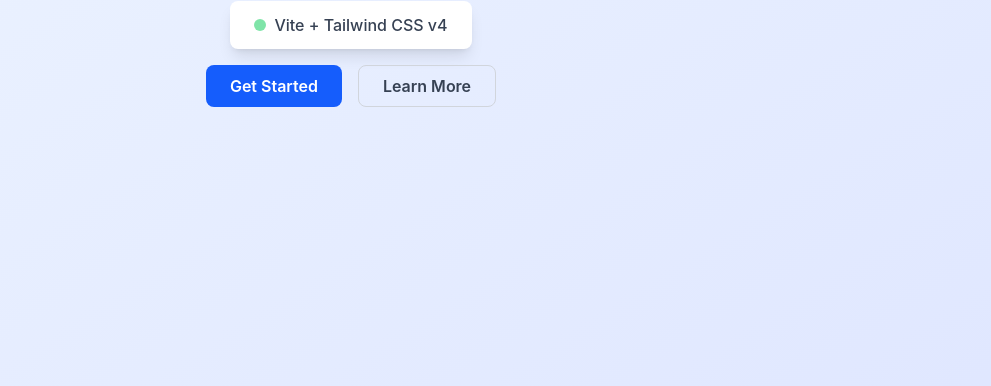
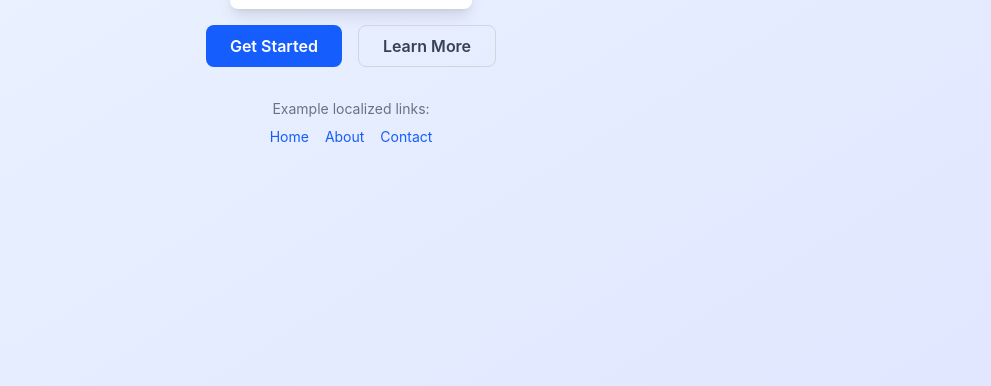
Before and after one commit to rodriguezaitor/lumareweb, a website built with Vite: page index.html in a window 1280 px wide. Shown: the part 414-800 px from the top of the page, without its empty margins (289-1280 px from the left). Built offline with nearby package versions, Linux system fonts and the light colour scheme.

Commit message:
feat: Implement professional i18n system with URL parameters
- Add complete internationalization system with JSON translations
- Support for English and Spanish with automatic detection
- URL parameter support: ?lang=es, ?lang=en
- Dynamic language switcher with flags 🇺🇸🇪🇸
- Localized links with data-i18n-href attribute
- SEO-friendly with proper lang attributes and meta tags
- Title localization working correctly
- Clean architecture with separate translation files
- Dark mode support for language switcher

```diff
--- a/index.html
+++ b/index.html
@@ -4,7 +4,7 @@
     <meta charset="UTF-8" />
     <link rel="icon" type="image/svg+xml" href="/vite.svg" />
     <meta name="viewport" content="width=device-width, initial-scale=1.0" />
-    <title>Lumare - Hello World</title>
+    <title data-i18n="title">Lumare - Hello World</title>
   </head>
   <body>
     <div id="app"></div>
--- /dev/null
+++ b/src/analytics.js
@@ -0,0 +1,41 @@
+// Google Tag Manager Analytics Utility
+class Analytics {
+  constructor() {
+    this.gtmId = "GTM-NWJZTBW7";
+    this.isInitialized = false;
+    this.init();
+  }
+
+  init() {
+    // Wait for GTM dataLayer to be available
+    if (typeof window !== "undefined" && window.dataLayer) {
+      this.isInitialized = true;
+      console.log("Analytics initialized with GTM:", this.gtmId);
+    } else {
+      // Retry initialization after a short delay
+      setTimeout(() => this.init(), 100);
+    }
+  }
+
+  // Track custom events
+  trackEvent(eventName, parameters = {}) {
+    if (this.isInitialized && window.dataLayer) {
+      window.dataLayer.push({
+        event: eventName,
+        event_category: parameters.category || "engagement",
+        event_label: parameters.label || "",
+        value: parameters.value || 0,
+        ...parameters,
+      });
+      console.log("Event tracked:", eventName, parameters);
+    } else {
+      console.warn("Analytics not initialized, event not tracked:", eventName);
+    }
+  }
+}
+
+// Create global analytics instance
+const analytics = new Analytics();
+
+// Export for use in other modules
+export default analytics;
--- /dev/null
+++ b/src/i18n.js
@@ -0,0 +1,188 @@
+// Internationalization System for Lumare
+import en from "./locales/en.json";
+import es from "./locales/es.json";
+
+class I18n {
+  constructor() {
+    this.currentLang = "en";
+    this.translations = {};
+    this.supportedLanguages = ["en", "es"];
+    this.defaultLanguage = "en";
+
+    this.init();
+  }
+
+  async init() {
+    this.detectLanguage();
+    await this.loadTranslations();
+    this.updatePageContent();
+
+    // Ensure update runs once DOM is fully parsed
+    if (document.readyState === "loading") {
+      document.addEventListener(
+        "DOMContentLoaded",
+        () => this.updatePageContent(),
+        { once: true }
+      );
+    } else {
+      this.updatePageContent();
+    }
+
+    this.addLanguageSwitcher();
+  }
+
+  detectLanguage() {
+    const urlParams = new URLSearchParams(window.location.search);
+    const langParam = urlParams.get("lang");
+    if (langParam && this.supportedLanguages.includes(langParam)) {
+      this.currentLang = langParam;
+      return;
+    }
+
+    const path = window.location.pathname;
+    const pathLang = path.split("/")[1];
+    if (pathLang && this.supportedLanguages.includes(pathLang)) {
+      this.currentLang = pathLang;
+      return;
+    }
+
+    const browserLang = navigator.language.split("-")[0];
+    if (this.supportedLanguages.includes(browserLang)) {
+      this.currentLang = browserLang;
+      return;
+    }
+
+    this.currentLang = this.defaultLanguage;
+  }
+
+  async loadTranslations() {
+    const map = { en, es };
+    this.translations = map[this.currentLang] || map[this.defaultLanguage];
+  }
+
+  t(key) {
+    const keys = key.split(".");
+    let value = this.translations;
+    for (const k of keys) {
+      if (value && typeof value === "object" && k in value) {
+        value = value[k];
+      } else {
+        return key;
+      }
+    }
+    return value || key;
+  }
+
+  updatePageContent() {
+    // Set <html lang>
+    document.documentElement.setAttribute("lang", this.currentLang);
+
+    // Update all elements with data-i18n attribute
+    const elements = document.querySelectorAll("[data-i18n]");
+    elements.forEach((element) => {
+      const key = element.getAttribute("data-i18n");
+      const translation = this.t(key);
+      if (element.tagName === "INPUT" && element.type === "placeholder") {
+        element.placeholder = translation;
+      } else {
+        element.textContent = translation;
+      }
+    });
+
+    this.updatePageMeta();
+    this.updateLocalizedLinks();
+  }
+
+  updatePageMeta() {
+    const titleKey = document.querySelector("title")?.getAttribute("data-i18n");
+    if (titleKey) {
+      document.title = this.t(titleKey);
+    }
+
+    const metaDesc = document.querySelector('meta[name="description"]');
+    const descKey = metaDesc?.getAttribute("data-i18n");
+    if (descKey) {
+      metaDesc.setAttribute("content", this.t(descKey));
+    }
+  }
+
+  updateLocalizedLinks() {
+    // Update links with data-i18n-href attribute
+    const links = document.querySelectorAll("a[data-i18n-href]");
+    links.forEach((link) => {
+      const basePath = link.getAttribute("data-i18n-href");
+      if (!basePath) return;
+
+      // Add language parameter if not default language
+      if (this.currentLang !== this.defaultLanguage) {
+        const url = new URL(basePath, window.location.origin);
+        url.searchParams.set("lang", this.currentLang);
+        link.setAttribute("href", url.pathname + url.search);
+      } else {
+        link.setAttribute("href", basePath);
+      }
+    });
+  }
+
+  addLanguageSwitcher() {
+    const switcher = document.createElement("div");
+    switcher.className = "language-switcher fixed top-4 right-4 z-50";
+    switcher.innerHTML = `
+      <div class="bg-white dark:bg-gray-700 rounded-lg shadow-lg p-2 border border-gray-200 dark:border-gray-600">
+        <select class="text-sm font-medium text-gray-700 dark:text-gray-300 bg-transparent border-none outline-none cursor-pointer">
+          ${this.supportedLanguages
+            .map(
+              (lang) => `
+            <option value="${lang}" ${
+                lang === this.currentLang ? "selected" : ""
+              }>
+              ${lang === "en" ? "🇺🇸 English" : "🇪🇸 Español"}
+            </option>
+          `
+            )
+            .join("")}
+        </select>
+      </div>
+    `;
+
+    const select = switcher.querySelector("select");
+    select.addEventListener("change", (e) => {
+      this.changeLanguage(e.target.value);
+    });
+
+    document.body.appendChild(switcher);
+  }
+
+  async changeLanguage(newLang) {
+    if (!this.supportedLanguages.includes(newLang)) return;
+
+    this.currentLang = newLang;
+
+    // Update URL with query parameter
+    const url = new URL(window.location);
+    url.searchParams.set("lang", newLang);
+    window.history.pushState({}, "", url);
+
+    // Reload translations and update content
+    await this.loadTranslations();
+    this.updatePageContent();
+
+    // Update language switcher
+    const select = document.querySelector(".language-switcher select");
+    if (select) select.value = newLang;
+  }
+
+  getCurrentLang() {
+    return this.currentLang;
+  }
+
+  isSpanish() {
+    return this.currentLang === "es";
+  }
+}
+
+// Create global i18n instance
+const i18n = new I18n();
+
+// Export for use in other modules
+export default i18n;
--- /dev/null
+++ b/src/locales/en.json
@@ -0,0 +1,12 @@
+{
+  "title": "Lumare - Hello World",
+  "subtitle": "Welcome to Lumare with Tailwind CSS v4",
+  "status": "Vite + Tailwind CSS v4",
+  "getStarted": "Get Started",
+  "learnMore": "Learn More",
+  "language": "Language",
+  "exampleLinks": "Example localized links:",
+  "home": "Home",
+  "about": "About",
+  "contact": "Contact"
+}
--- /dev/null
+++ b/src/locales/es.json
@@ -0,0 +1,12 @@
+{
+  "title": "Lumare - Hola Mundo",
+  "subtitle": "Bienvenido a Lumare con Tailwind CSS v4",
+  "status": "Vite + Tailwind CSS v4",
+  "getStarted": "Comenzar",
+  "learnMore": "Saber Más",
+  "language": "Idioma",
+  "exampleLinks": "Enlaces localizados de ejemplo:",
+  "home": "Inicio",
+  "about": "Acerca de",
+  "contact": "Contacto"
+}
--- a/src/main.js
+++ b/src/main.js
@@ -1,13 +1,15 @@
 import "./style.css";
+import analytics from "./analytics.js";
+import i18n from "./i18n.js";
 
 document.querySelector("#app").innerHTML = `
   <div class="min-h-screen bg-gradient-to-br from-blue-50 to-indigo-100 dark:from-gray-900 dark:to-gray-800 flex items-center justify-center">
     <div class="text-center space-y-8 p-8">
       <div class="space-y-4">
-        <h1 class="text-6xl font-bold text-gray-900 dark:text-white">
+        <h1 class="text-6xl font-bold text-gray-900 dark:text-white" data-i18n="title">
           Hello World
         </h1>
-        <p class="text-xl text-gray-600 dark:text-gray-300">
+        <p class="text-xl text-gray-600 dark:text-gray-300" data-i18n="subtitle">
           Welcome to Lumare with Tailwind CSS v4
         </p>
       </div>
@@ -15,18 +17,31 @@
       <div class="space-y-4">
         <div class="inline-flex items-center space-x-2 bg-white dark:bg-gray-700 rounded-lg px-6 py-3 shadow-lg">
           <div class="w-3 h-3 bg-green-500 rounded-full animate-pulse"></div>
-          <span class="text-gray-700 dark:text-gray-300 font-medium">Vite + Tailwind CSS v4</span>
+          <span class="text-gray-700 dark:text-gray-300 font-medium" data-i18n="status">Vite + Tailwind CSS v4</span>
         </div>
 
         <div class="flex justify-center space-x-4">
-          <button class="bg-blue-600 hover:bg-blue-700 text-white font-semibold py-2 px-6 rounded-lg transition-colors duration-200">
+          <button id="get-started-btn" class="bg-blue-600 hover:bg-blue-700 text-white font-semibold py-2 px-6 rounded-lg transition-colors duration-200" data-i18n="getStarted">
             Get Started
           </button>
-          <button class="border border-gray-300 dark:border-gray-600 text-gray-700 dark:text-gray-300 hover:bg-gray-50 dark:hover:bg-gray-700 font-semibold py-2 px-6 rounded-lg transition-colors duration-200">
+          <button id="learn-more-btn" class="border border-gray-300 dark:border-gray-600 text-gray-700 dark:text-gray-300 hover:bg-gray-50 dark:hover:bg-gray-700 font-semibold py-2 px-6 rounded-lg transition-colors duration-200" data-i18n="learnMore">
             Learn More
           </button>
+        </div>
+
+        <!-- Example localized links -->
+        <div class="mt-8 space-y-2">
+          <p class="text-sm text-gray-500 dark:text-gray-400" data-i18n="exampleLinks">Example localized links:</p>
+          <div class="flex justify-center space-x-4 text-sm">
+            <a href="/" data-i18n-href="/" class="text-blue-600 hover:text-blue-800 dark:text-blue-400 dark:hover:text-blue-300" data-i18n="home">Home</a>
+            <a href="/about" data-i18n-href="/about" class="text-blue-600 hover:text-blue-800 dark:text-blue-400 dark:hover:text-blue-300" data-i18n="about">About</a>
+            <a href="/contact" data-i18n-href="/contact" class="text-blue-600 hover:text-blue-800 dark:text-blue-400 dark:hover:text-blue-300" data-i18n="contact">Contact</a>
+          </div>
         </div>
       </div>
     </div>
   </div>
 `;
+
+// Analytics ready for future use
+// Example: analytics.trackEvent('custom_event', { category: 'user_action', label: 'button_click' });
--- a/vite.config.js
+++ b/vite.config.js
@@ -6,16 +6,8 @@
     VitePluginRadar({
       enableDev: true,
       gtm: {
-        id: "GTM-XXXXXXX", // Replace with your GTM ID
+        id: "GTM-NWJZTBW7",
       },
     }),
   ],
-  build: {
-    outDir: "dist",
-    rollupOptions: {
-      input: {
-        main: "./index.html",
-      },
-    },
-  },
 });
```
